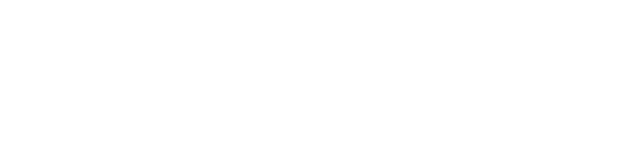
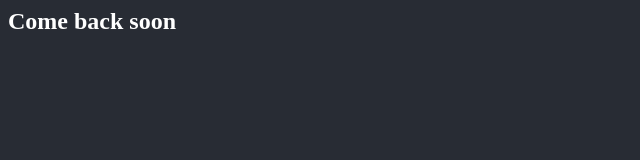
Before and after one commit to velodataapp/velodata, a plain HTML site: page index.html in a window 1280 px wide. Shown: the whole page, without its empty margins (0-640 px from the left). Drawn offline with Linux system fonts and the light colour scheme.

Commit message:
Update index.html

```diff
--- a/index.html
+++ b/index.html
@@ -2,7 +2,7 @@
   <head>
     <title> velo </title>
   </head>
-  <body background-color="#282c34">
+  <body bgcolor="#282c34">
     <h2 style="color:white"> Come back soon </h2>
   </body>
 </html>
```
